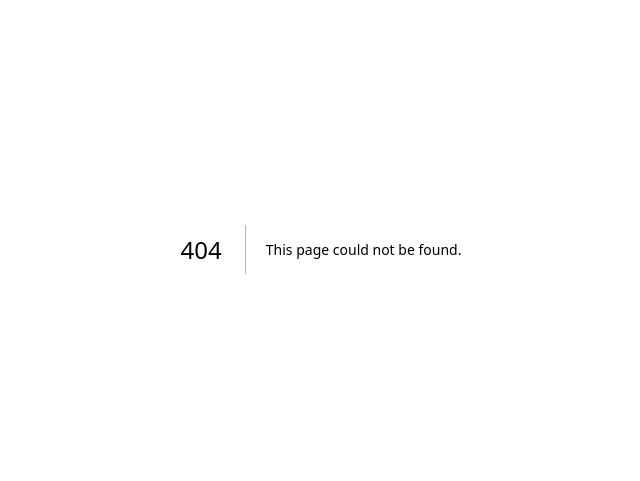
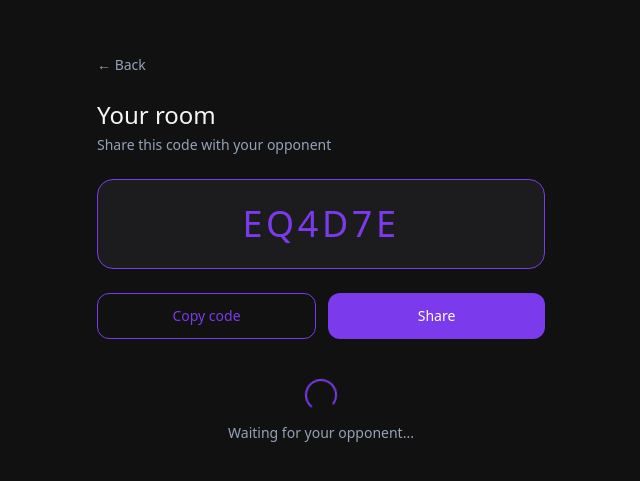
Before and after one commit to Evan-Boodoosingh/am-i, a Next.js app: page /lobby/create in a window 1280 px wide. Before the commit this address had no page. Shown: the part 151-632 px from the top of the page, without its empty margins (319-959 px from the left). Built offline with nearby package versions, Linux system fonts and the light colour scheme.

Commit message:
feat: create room page with generated room code, copy and share

```diff
--- /dev/null
+++ b/src/app/(game)/lobby/create/page.tsx
@@ -0,0 +1,5 @@
+import CreateRoom from '@/components/game/CreateRoom'
+
+export default function CreateRoomPage() {
+  return <CreateRoom />
+}
--- /dev/null
+++ b/src/components/game/CreateRoom.tsx
@@ -0,0 +1,77 @@
+'use client'
+
+import { useState } from 'react'
+import { useRouter } from 'next/navigation'
+import { config } from '@/constants/config'
+
+function generateRoomCode(): string {
+  const chars = 'ABCDEFGHJKLMNPQRSTUVWXYZ23456789'
+  return Array.from({ length: config.game.roomCodeLength })
+    .map(() => chars[Math.floor(Math.random() * chars.length)])
+    .join('')
+}
+
+export default function CreateRoom() {
+  const router = useRouter()
+  const [roomCode] = useState(() => generateRoomCode())
+  const [copied, setCopied] = useState(false)
+
+  const handleCopy = async () => {
+    await navigator.clipboard.writeText(roomCode)
+    setCopied(true)
+    setTimeout(() => setCopied(false), 2000)
+  }
+
+  const handleShare = async () => {
+    if (navigator.share) {
+      await navigator.share({
+        title: 'Am I?',
+        text: `Think you can figure out who you are? Join me on "Am I?" — the room code is: ${roomCode}`,
+      })
+    } else {
+      handleCopy()
+    }
+  }
+
+  return (
+    <main className="min-h-screen bg-background flex flex-col items-center justify-center px-6 py-12">
+      <div className="flex flex-col gap-6 w-full max-w-xs md:max-w-md mx-auto">
+        <button
+          onClick={() => router.back()}
+          className="text-text-secondary text-sm text-left cursor-pointer hover:text-text-primary transition-colors duration-200 self-start"
+        >
+          ← Back
+        </button>
+
+        <div>
+          <h1 className="text-2xl font-medium text-text-primary">Your room</h1>
+          <p className="text-text-secondary text-sm mt-1">Share this code with your opponent</p>
+        </div>
+
+        <div className="bg-surface border border-accent rounded-card p-6 text-center">
+          <p className="text-accent text-4xl font-medium tracking-widest">{roomCode}</p>
+        </div>
+
+        <div className="flex gap-3">
+          <button
+            onClick={handleCopy}
+            className="flex-1 py-3 rounded-button border border-accent text-accent text-sm font-medium transition-all duration-200 hover:bg-accent hover:text-white cursor-pointer"
+          >
+            {copied ? 'Copied!' : 'Copy code'}
+          </button>
+          <button
+            onClick={handleShare}
+            className="flex-1 py-3 rounded-button bg-accent text-white text-sm font-medium transition-opacity duration-200 hover:opacity-90 cursor-pointer"
+          >
+            Share
+          </button>
+        </div>
+
+        <div className="flex flex-col items-center gap-3 mt-4">
+          <div className="w-8 h-8 rounded-full border-2 border-accent border-t-transparent animate-spin" />
+          <p className="text-text-secondary text-sm">Waiting for your opponent...</p>
+        </div>
+      </div>
+    </main>
+  )
+}
--- a/src/components/game/LandingPage.tsx
+++ b/src/components/game/LandingPage.tsx
@@ -1,7 +1,14 @@
-import Image from "next/image";
-import { config } from "@/constants/config";
+'use client'
+
+import { useRouter } from 'next/navigation'
+import Image from 'next/image'
+import { config } from '@/constants/config'
+
+
 
 export default function LandingPage() {
+
+    const router = useRouter()
   return (
     <main className="min-h-screen bg-background flex flex-col items-center justify-center px-6">
       <div className="flex flex-col items-center gap-4 w-full max-w-xs md:max-w-sm">
@@ -10,7 +17,7 @@ export default function LandingPage() {
   alt="Am I? logo"
   width={80}
   height={80}
-  className="rounded-2xl w-16 h-16 md:w-24 md:h-24"
+  className="rounded-2xl w-20 h-20 md:w-24 md:h-24"
 />
 
         <div className="text-center">
@@ -23,9 +30,12 @@ export default function LandingPage() {
         </div>
 
         <div className="flex flex-col gap-3 w-full mt-8">
-          <button className="w-full py-4 rounded-button bg-accent text-white font-medium text-base transition-opacity duration-200 hover:opacity-90 active:opacity-75 cursor-pointer">
-            Create room
-          </button>
+          <button
+  onClick={() => router.push('/lobby/create')}
+  className="w-full py-4 rounded-button bg-accent text-white font-medium text-base transition-opacity duration-200 hover:opacity-90 active:opacity-75 cursor-pointer"
+>
+  Create room
+</button>
           <button className="w-full py-4 rounded-button font-medium text-base text-accent border border-accent bg-transparent transition-all duration-200 hover:bg-accent hover:text-white active:opacity-75 cursor-pointer">
             Join room
           </button>
```
